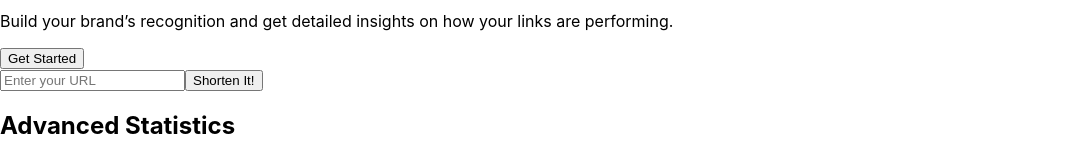
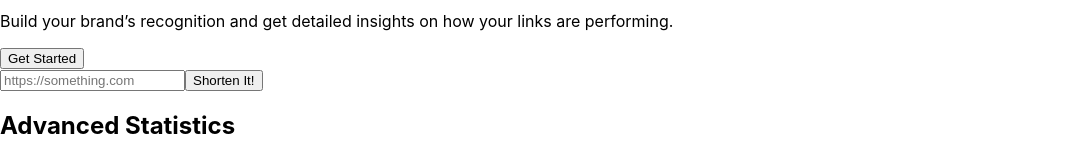
Before and after one commit to mrzacsmith/shorter-url, a React (Create React App) app: page / in a window 1280 px wide. Shown: the part 203-363 px from the top of the page, without its empty margins (0-1068 px from the left). Built offline with nearby package versions, Linux system fonts and the light colour scheme.

Commit message:
add axios and setState

```diff
--- a/src/components/pages/Short.jsx
+++ b/src/components/pages/Short.jsx
@@ -1,17 +1,29 @@
-import React from 'react'
+import React, { useState } from 'react'
 import { useForm } from 'react-hook-form'
+import axios from 'axios'
 
 const Short = () => {
   const { handleSubmit, register, errors } = useForm()
-  const onSub = (input) => console.log(input)
+  const [shortUrl, setShortUrl] = useState([])
+  const POST_URL = 'https://rel.ink/api/links/'
+  const onSub = (input) => {
+    console.log(input)
+    axios
+      .post(POST_URL, input)
+      .then((res) => {
+        setShortUrl(res.data)
+      })
+      .catch((err) => console.log(`Error: ${err}`))
+      .finally()
+  }
 
   return (
     <div>
       <form onSubmit={handleSubmit(onSub)}>
         <input
           type="text"
-          name="urlShort"
-          placeholder="Enter your URL"
+          name="url"
+          placeholder="https://something.com"
           ref={register({
             required: 'Required',
             pattern: {
@@ -20,7 +32,7 @@ const Short = () => {
             },
           })}
         />
-        {errors.urlShort && errors.urlShort.message}
+        {errors.url && errors.url.message}
         <button type="submit">Shorten It!</button>
       </form>
     </div>
```
